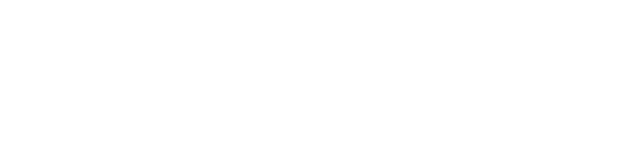
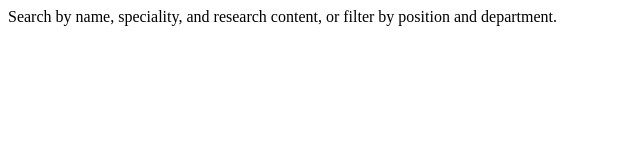
Before and after one commit to mjwarren/directory, a plain HTML site: page index.html in a window 1280 px wide. Shown: the whole page, without its empty margins (0-640 px from the left). Drawn offline with Linux system fonts and the light colour scheme.

Commit message:
Update index.html

```diff
--- a/index.html
+++ b/index.html
@@ -1,5 +1,6 @@
 <body>
-<div data-type="AwesomeTableView" data-viewID="-JvHj_j7_FZQfcsozUQ3"></div>
+Search by name, speciality, and research content, or filter by position and department.
+<p></p><div data-type="AwesomeTableView" data-viewID="-JvHj_j7_FZQfcsozUQ3"></div>
 
 <script src="https://awesome-table.com/AwesomeTableInclude.js"></script>
 </body>
```
